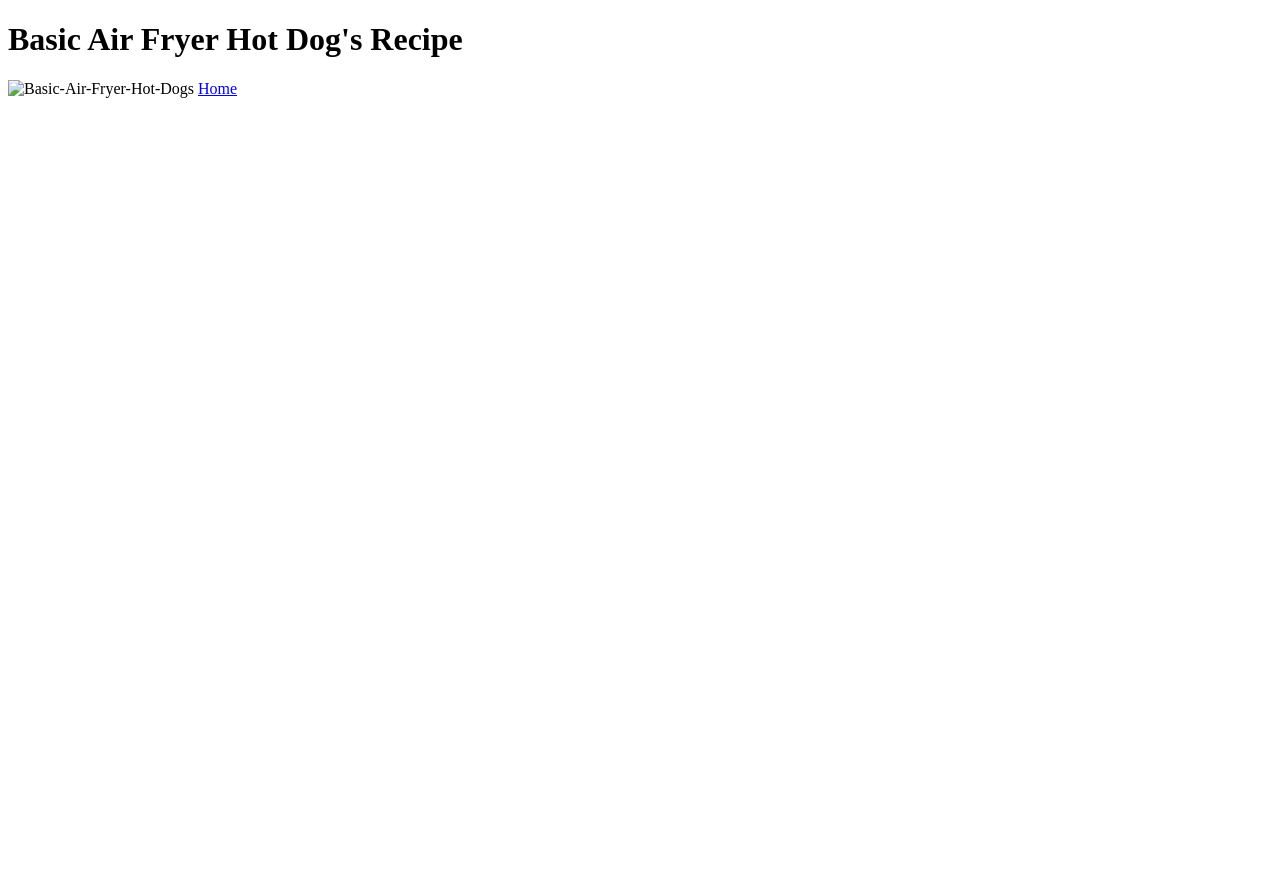
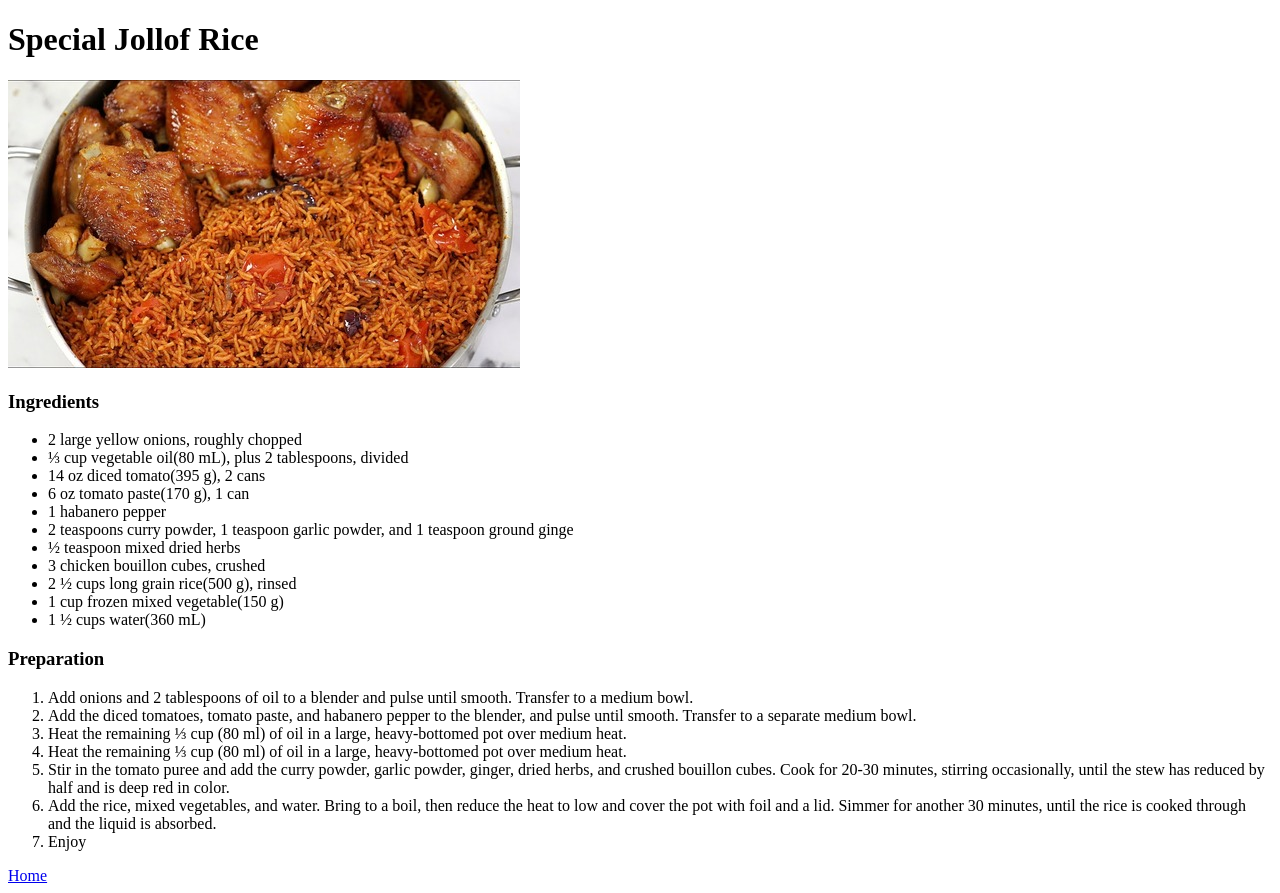
Before and after one commit to SelormDev/The-Odin-Project, a plain HTML site: page recipes/jollof.html in a window 1280 px wide. Before the commit the page ends 800 px from the top, so only its background shows below. Drawn offline with Linux system fonts and the light colour scheme.

Commit message:
Create Jollof Rice Page

```diff
--- a/recipes/jollof.html
+++ b/recipes/jollof.html
@@ -4,11 +4,37 @@
     <meta charset="UTF-8">
     <meta http-equiv="X-UA-Compatible" content="IE=edge">
     <meta name="viewport" content="width=device-width, initial-scale=1.0">
-    <title>Basic Air Fryer's Hot Dog Recipe</title>
+    <title>Jollof Rice</title>
 </head>
 <body>
-    <h1>Basic Air Fryer Hot Dog's Recipe</h1>
-    <img src="../img/Basic-Air-Fryer-Hot-Dogs.jpg" alt="Basic-Air-Fryer-Hot-Dogs">
+    <h1>Special Jollof Rice</h1>
+    <img src="../img/jollof.jpg" alt="Basic-Air-Fryer-Hot-Dogs">
+    <h3>Ingredients</h3>
+    <ul>
+        <li>2 large yellow onions, roughly chopped</li>
+        <li>⅓ cup vegetable oil(80 mL), plus 2 tablespoons, divided</li>
+        <li>14 oz diced tomato(395 g), 2 cans</li>
+        <li>6 oz tomato paste(170 g), 1 can</li>
+        <li>1 habanero pepper</li>
+        <li>2 teaspoons curry powder, 1 teaspoon garlic powder, and 1 teaspoon ground ginge</li>
+        <li>½ teaspoon mixed dried herbs</li>
+        <li>3 chicken bouillon cubes, crushed</li>
+        <li>2 ½ cups long grain rice(500 g), rinsed</li>
+        <li>1 cup frozen mixed vegetable(150 g)</li>
+        <li>1 ½ cups water(360 mL)</li>
+    </ul>
+
+<h3>Preparation</h3>
+<ol><li>Add onions and 2 tablespoons of oil to a blender and pulse until smooth. Transfer to a medium bowl.</li>
+<li>Add the diced tomatoes, tomato paste, and habanero pepper to the blender, and pulse until smooth. Transfer to a separate
+medium bowl.</li>
+<li>Heat the remaining ⅓ cup (80 ml) of oil in a large, heavy-bottomed pot over medium heat.</li>
+<li>Heat the remaining ⅓ cup (80 ml) of oil in a large, heavy-bottomed pot over medium heat.</li>
+<li>Stir in the tomato puree and add the curry powder, garlic powder, ginger, dried herbs, and crushed bouillon cubes. Cook
+for 20-30 minutes, stirring occasionally, until the stew has reduced by half and is deep red in color.</li>
+<li>Add the rice, mixed vegetables, and water. Bring to a boil, then reduce the heat to low and cover the pot with foil and
+a lid. Simmer for another 30 minutes, until the rice is cooked through and the liquid is absorbed.</li>
+<li>Enjoy</li></ol>
     <a href="../index.html">Home</a>
 </body>
 </html>
```
Also changed, not shown: index.html (+1 -1 lines), fufu.html (added), img/baby-eating.jpg (deleted), img/jollof.jpg (added), img/jollof2.jpg (added), img/jollof3.jpg (added), recipes/banku.html (added).
